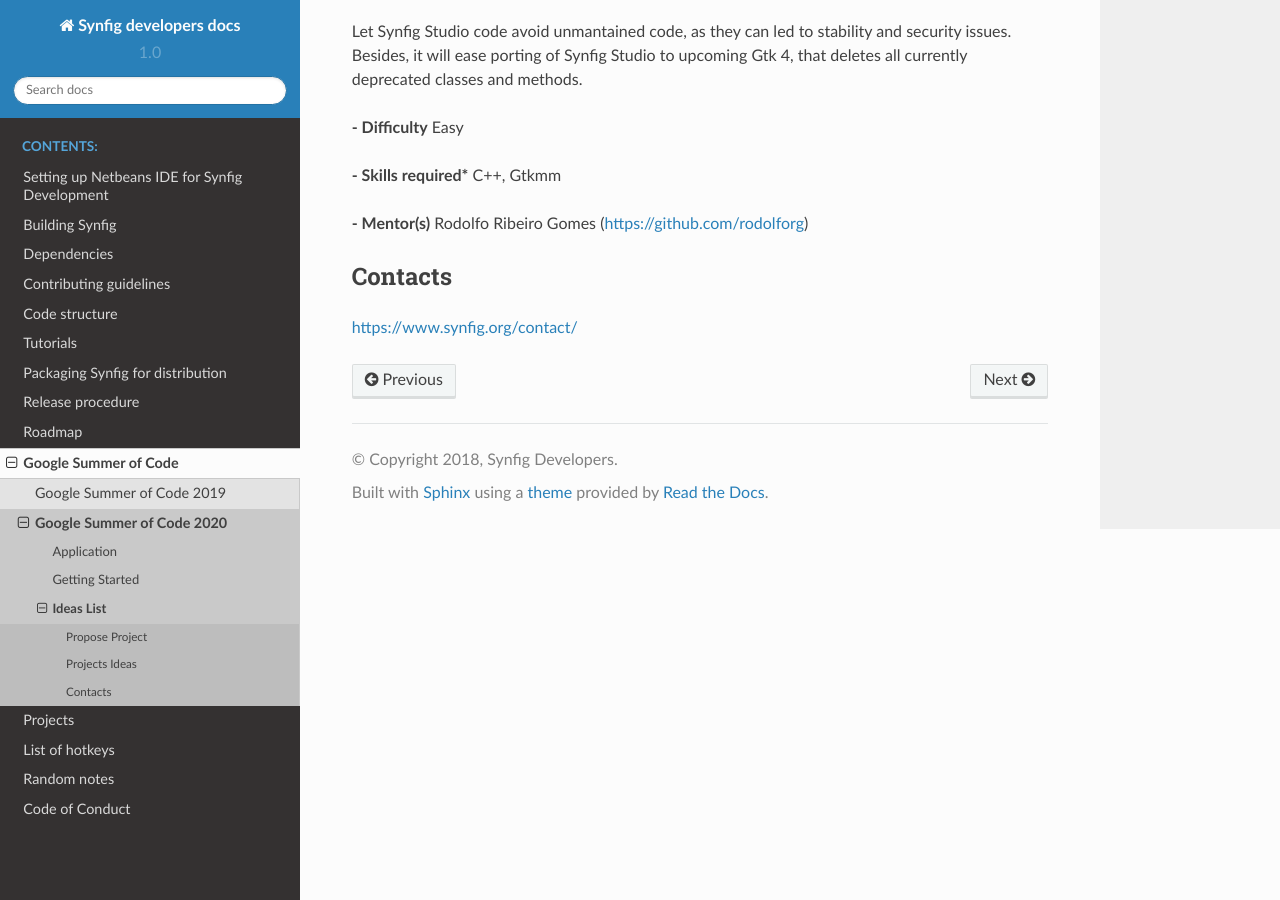
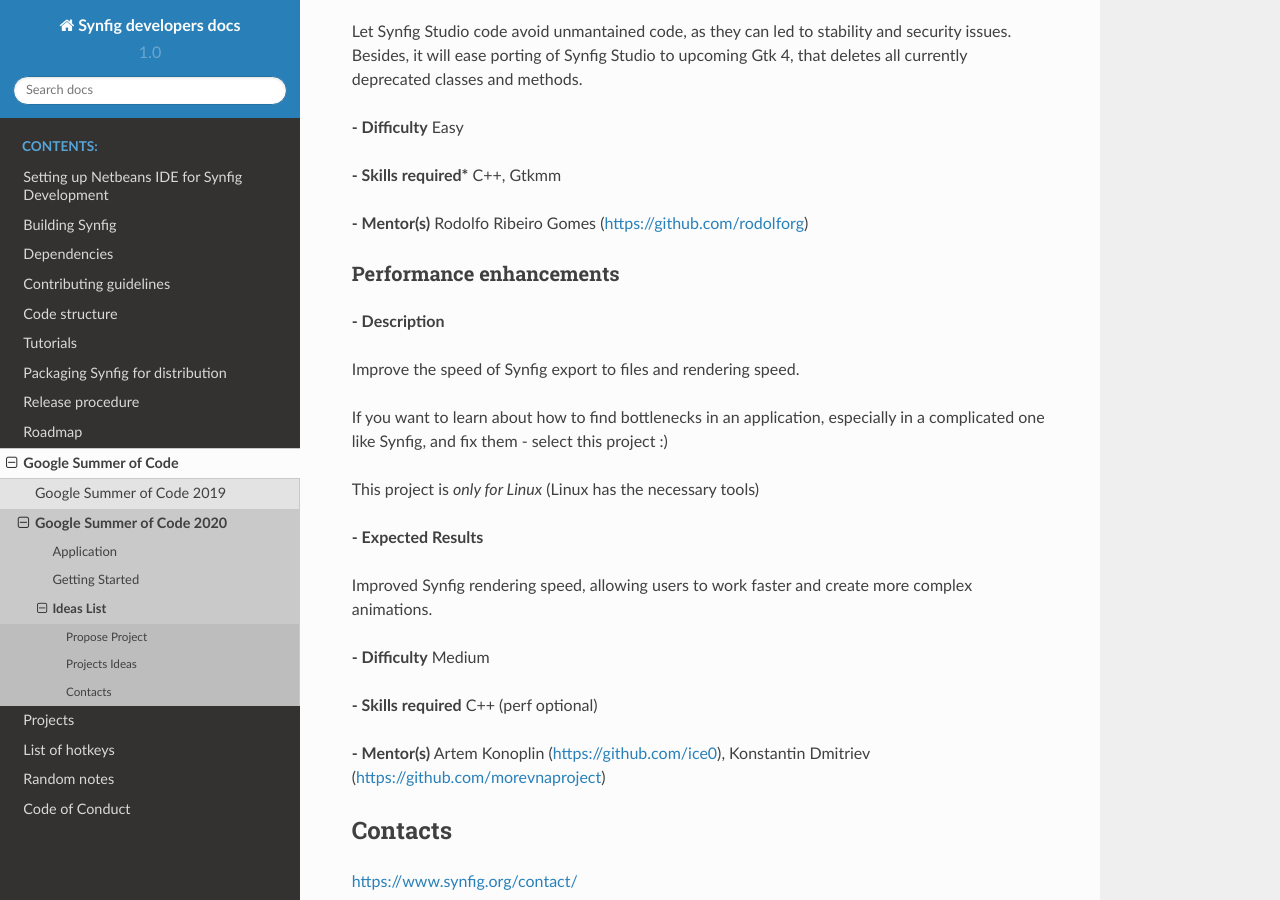
Before and after one commit to synfig/synfig-docs-dev, a Sphinx documentation site: the page built from docs/gsoc/2020/ideas.rst, in a window 1280 px wide and 900 px high, scrolled down 3904 px. Built offline with Sphinx 7.4.7 and the Read the Docs theme 2.0.0, drawn with Linux system fonts in a browser that asks for light colours.

Commit message:
Performance enhancements idea

```diff
--- a/docs/gsoc/2020/ideas.rst
+++ b/docs/gsoc/2020/ideas.rst
@@ -168,6 +168,27 @@
 **- Mentor(s)** Rodolfo Ribeiro Gomes (https://github.com/rodolforg)
 
 
+Performance enhancements
+~~~~~~~~~~~~~~~~~~~~~~~~
+**- Description**
+
+Improve the speed of Synfig export to files and rendering speed.
+
+If you want to learn about how to find bottlenecks in an application, especially in a complicated one like Synfig, and fix them - select this project :)
+
+This project is *only for Linux* (Linux has the necessary tools)
+
+**- Expected Results**
+
+Improved Synfig rendering speed, allowing users to work faster and create more complex animations.
+
+**- Difficulty** Medium
+
+**- Skills required** C++ (perf optional)
+
+**- Mentor(s)** Artem Konoplin (https://github.com/ice0), Konstantin Dmitriev (https://github.com/morevnaproject)
+
+
 Contacts
 --------
 
```
